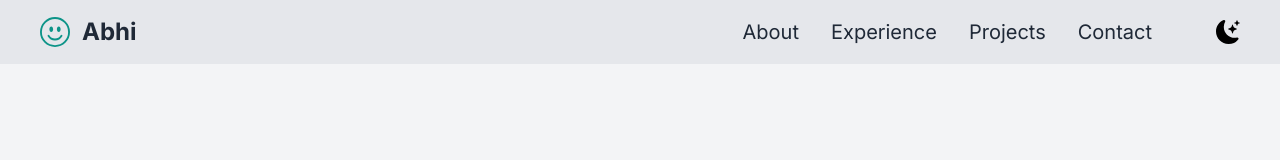
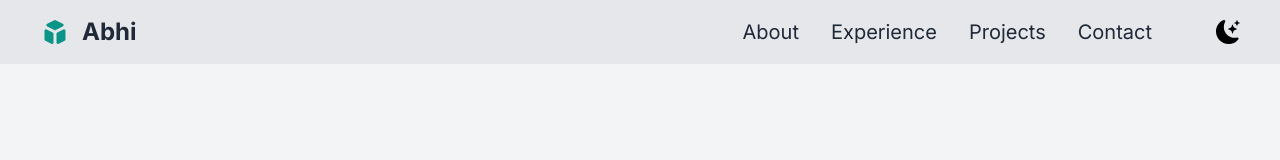
Before and after one commit to amotupalli7/amotupalli7.github.io, a Next.js app: page / in a window 1280 px wide. Shown: the top 160 px of the page. Built offline with nearby package versions, Linux system fonts and the light colour scheme; some icons are missing.

Commit message:
changed logo

```diff
--- a/src/app/page.js
+++ b/src/app/page.js
@@ -71,7 +71,7 @@ export default function Home() {
             <div className='font-bold text-2xl cursor-pointer flex items-center text-gray-800'>
             <span className='text-3xl text-teal-600 mr-1 pt pr-2'>
             <a href="#top">
-              <BsEmojiSmile/>
+              <HiCube/>
             </a>
             </span>
             <a href="#top">
```
